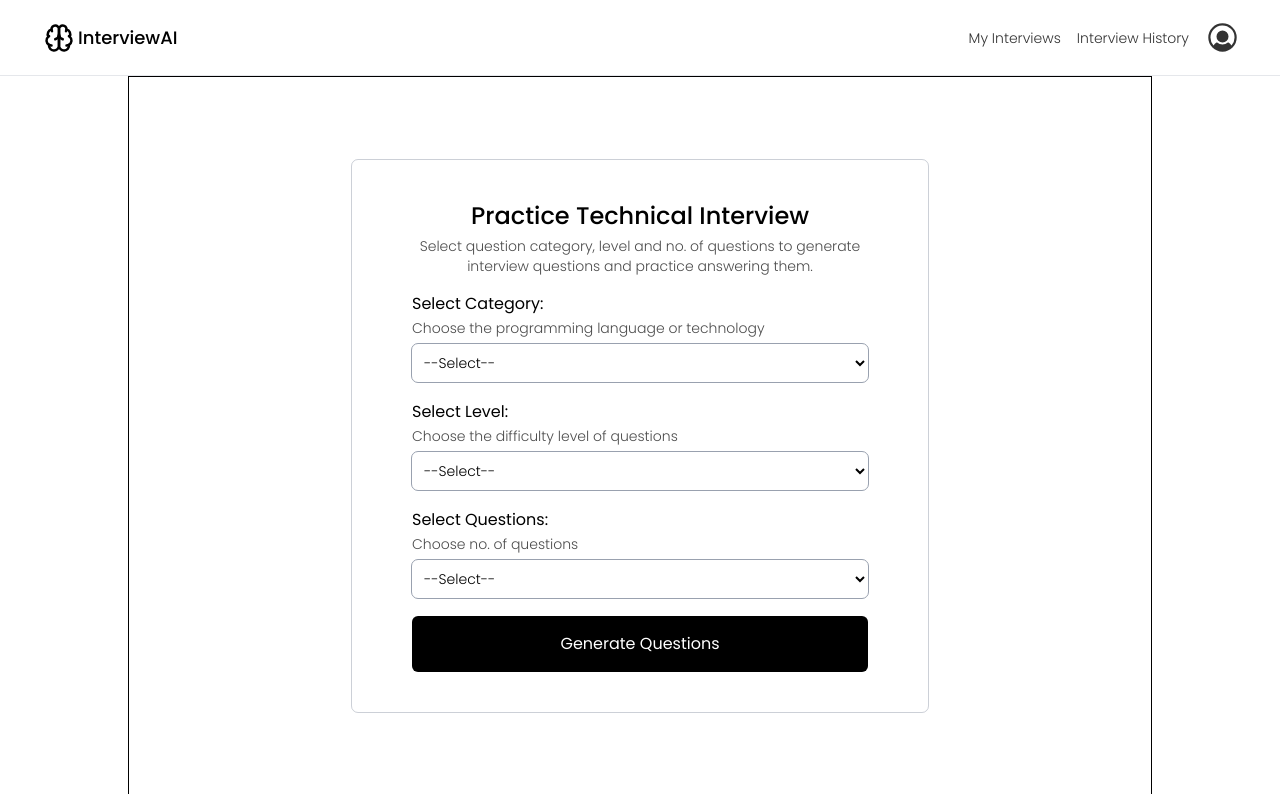
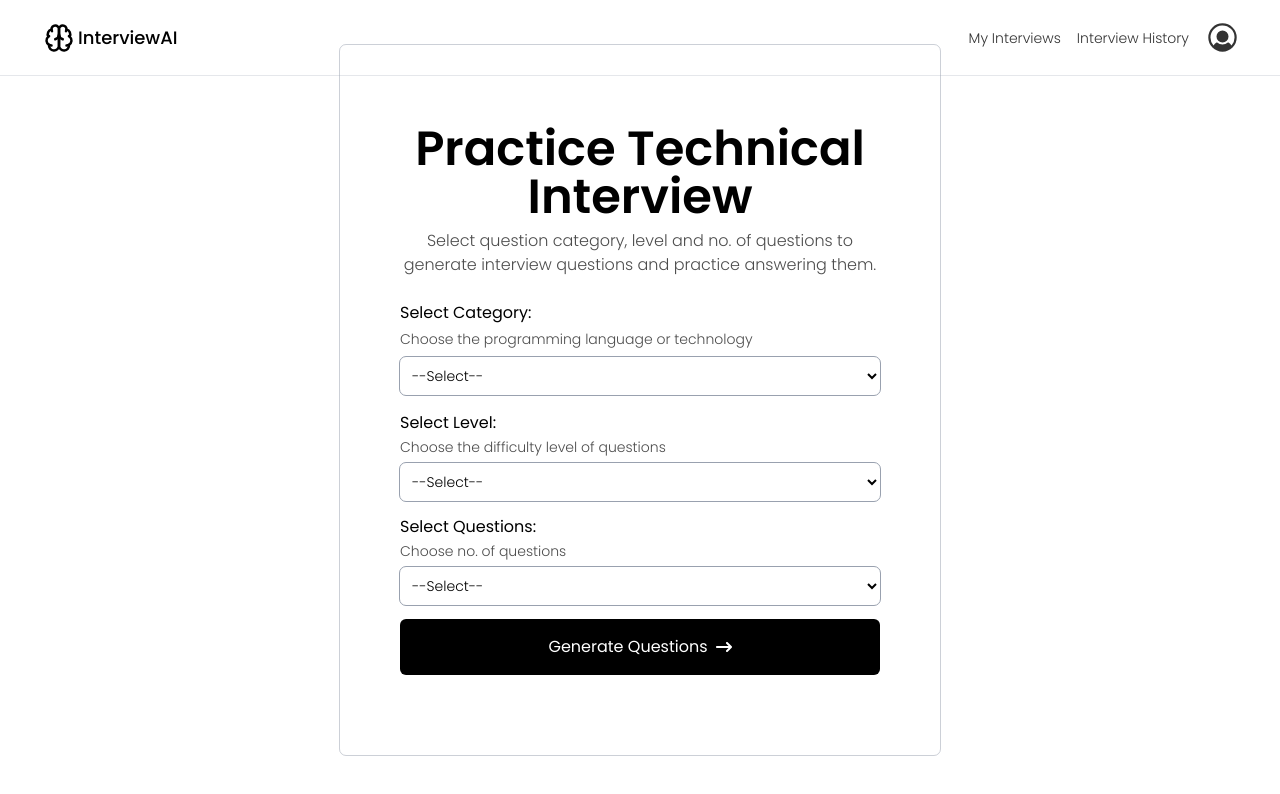
Before and after one commit to mhd101/AI-Mock-Interview-System, a React (Vite) app in the folder client/: page /give-interview in a window 1280 px wide. Shown: the top 794 px of the page. Built offline with nearby package versions, Linux system fonts and the light colour scheme.

Commit message:
UI Styling

```diff
--- a/client/src/components/Body.jsx
+++ b/client/src/components/Body.jsx
@@ -3,6 +3,7 @@ import { useNavigate } from "react-router-dom";
 
 const Body = () => {
     const navigate = useNavigate();
+
     return (
         <>
             <div className="flex flex-col items-center justify-center gap-3 max-w-[1024px] h-screen mx-auto mt-[-96px] text-center">
@@ -10,7 +11,7 @@ const Body = () => {
                     <h1 className="text-7xl sm:text-7xl md:text-7xl font-medium">Practice Interviews With AI</h1>
                 </div>
                 <div className="w-sm sm:w-lg md:w-2xl">
-                    <p className="text-black/70 font-light text-lg sm:text-xl">Get detailed feedback and improve your interview skills with our AI-powered platform</p>
+                    <p className="text-black/70 font-light text-lg sm:text-xl">Get detailed feedback and improve your technical interview skills with our AI-powered platform</p>
                 </div>
                 <button type="button" onClick={() => navigate("/login")} className="px-15 py-4 my-5 bg-black text-white text-sm rounded-4xl font-normal cursor-pointer flex items-center gap-2 hover:bg-neutral-800">Start Practicing<FaArrowRightLong />
                 </button>
--- a/client/src/components/InterviewCard.jsx
+++ b/client/src/components/InterviewCard.jsx
@@ -1,26 +1,35 @@
 import { useForm } from "react-hook-form"
+import { FaArrowRightLong } from "react-icons/fa6";
 
 const InterviewCard = () => {
 
-    const {register, handleSubmit, formState: { errors }} = useForm();
+    const { register, handleSubmit, formState: { errors } } = useForm();
     const onSubmit = (data) => {
         console.log(data)
     }
     return (
         <>
-            <div className="flex flex-col justify-around items-center max-w-[1024px] min-h-[calc(100vh-5rem)] mx-auto  text-center border-1">
-                <div className=" flex flex-col gap-4 w-xl px-15 py-10 rounded-md outline-gray-400/50 outline-1">
-                    <div className="w-full flex flex-col gap-1">
-                        <h2 className="text-2xl font-medium">Practice Technical Interview</h2>
-                        <p className="text-center font-light text-sm text-black/70">Select question category, level and no. of questions to generate interview questions and practice answering them.</p>
+            <div className="flex flex-col items-center justify-center gap-5 max-w-[600px] h-screen mx-auto mt-[-76px] text-center ">
+                <div className="flex flex-col w-full sm:hidden">
+                    <h2 className="text-xl font-semibold">Oops! You're on a small screen</h2>
+                    <p className="text-gray-600 mt-1">
+                        This app is designed for desktop use. For the best experience, please open it on a laptop or PC.
+                    </p>
+
+                </div>
+                <div className="hidden sm:flex flex-col gap-6 w-full px-15 py-20 rounded-md outline-gray-400/50 outline-1 ">
+
+                    <div className=" flex flex-col gap-2">
+                        <h2 className="text-5xl font-semibold">Practice Technical Interview</h2>
+                        <p className="text-center font-light text-md text-black/70">Select question category, level and no. of questions to generate interview questions and practice answering them.</p>
                     </div>
 
-                    <form onSubmit={handleSubmit(onSubmit)} className="flex flex-col gap-3">
+                    <form onSubmit={handleSubmit(onSubmit)} className="flex flex-col gap-2">
 
-                        <div className="flex flex-col items-start gap-0.5">
+                        <div className="flex flex-col gap-1 text-left">
                             <label>Select Category:</label>
                             <p className="text-sm font-light text-black/70">Choose the programming language or technology</p>
-                            <select id="category" {...register("category", { required: "This field is required"})} className="px-2 py-2 mt-1 rounded-md outline-gray-400 font-light text-sm outline-1 w-full ">
+                            <select id="category" {...register("category", { required: "This field is required" })} className="px-2 py-2 mt-1 rounded-md outline-gray-400 font-light text-sm outline-1 w-full ">
                                 <option value="" className="font-light">--Select--</option>
                                 <option value="javascript" className="font-light">JavaScript</option>
                                 <option value="java" className="font-light">Java</option>
@@ -34,10 +43,10 @@ const InterviewCard = () => {
                         </div>
 
 
-                       <div className="flex flex-col items-start gap-0.5">
+                        <div className="flex flex-col items-start gap-0.5">
                             <label>Select Level:</label>
                             <p className="text-sm font-light text-black/70">Choose the difficulty level of questions</p>
-                            <select id="category" {...register("level", { required: "This field is required"})} className="px-2 py-2 mt-1 rounded-md outline-gray-400 font-light text-sm outline-1 w-full ">
+                            <select id="category" {...register("level", { required: "This field is required" })} className="px-2 py-2 mt-1 rounded-md outline-gray-400 font-light text-sm outline-1 w-full ">
                                 <option value="" className="font-light">--Select--</option>
                                 <option value="beginner" className="font-light">Beginner</option>
                                 <option value="intermediate" className="font-light">Intermediate</option>
@@ -49,7 +58,7 @@ const InterviewCard = () => {
                         <div className="flex flex-col items-start gap-0.5">
                             <label>Select Questions:</label>
                             <p className="text-sm font-light text-black/70">Choose no. of questions</p>
-                            <select id="category" {...register("questionQuantity", { required: "This field is required"})} className="px-2 py-2 mt-1 rounded-md outline-gray-400 font-light text-sm outline-1 w-full ">
+                            <select id="category" {...register("questionQuantity", { required: "This field is required" })} className="px-2 py-2 mt-1 rounded-md outline-gray-400 font-light text-sm outline-1 w-full ">
                                 <option value="" className="font-light">--Select--</option>
                                 <option value="three" className="font-light">3</option>
                                 <option value="five" className="font-light">5</option>
@@ -59,7 +68,7 @@ const InterviewCard = () => {
                         </div>
 
 
-                        <button type="submit" className="w-full bg-black text-white px-10 py-4 rounded-md">Generate Questions</button>
+                        <button type="submit" className="w-full bg-black text-white px-10 py-4 rounded-md flex items-center gap-2 justify-center cursor-pointer">Generate Questions<FaArrowRightLong /></button>
                     </form>
                 </div>
             </div>
--- a/client/src/components/Navbar.jsx
+++ b/client/src/components/Navbar.jsx
@@ -41,7 +41,7 @@ const Navbar = (props) => {
                     {(!props.authenticated) &&
                         (
                             <>
-                                <p className='font-light text-sm text-black/80'>{props.buttonMessage}</p>
+                                <p className='hidden sm:flex font-light text-sm text-black/80'>{props.buttonMessage}</p>
                                 <Button text={props.text} onclick={props.onclick} />
                             </>
                         )}
@@ -49,8 +49,8 @@ const Navbar = (props) => {
                     {/* If user is authenticated */}
                     {props.authenticated &&
                         <div className='font-light text-sm text-black/80 flex flex-row items-center justify-end gap-4 '>
-                            <Link to="/my-interviews" className='hover:text-black'>My Interviews</Link>
-                            <Link to="/interview-history" className='hover:text-black'>Interview History</Link>
+                            <Link to="/my-interviews" className='hidden sm:flex hover:text-black'>My Interviews</Link>
+                            <Link to="/interview-history" className='hidden sm:flex hover:text-black'>Interview History</Link>
 
                             <div className='relative inline-block' ref={dropdownRef}>
                                 <button onClick={() => setIsOpen(!isOpen)} className='flex justify-center items-center'>
@@ -61,6 +61,8 @@ const Navbar = (props) => {
                                     <div className="absolute right-0 mt-2 w-48 bg-white outline-gray-400/50 outline-1 rounded drop-shadow-md z-50">
                                         <ul className="flex flex-col p-2 text-sm text-black/80">
                                             <Link to={"/profile-settings"} className="hover:bg-gray-100 px-4 py-2 cursor-pointer">Profile Settings</Link>
+                                            <Link to="/my-interviews" className='sm:hidden hover:bg-gray-100 px-4 py-2 cursor-pointer'>My Interviews</Link>
+                                            <Link to="/interview-history" className='sm:hidden hover:bg-gray-100 px-4 py-2 cursor-pointer'>Interview History</Link>
                                             <Link to={"/"} className="hover:bg-gray-100 px-4 py-2 cursor-pointer">Logout</Link>
                                         </ul>
                                     </div>
```
